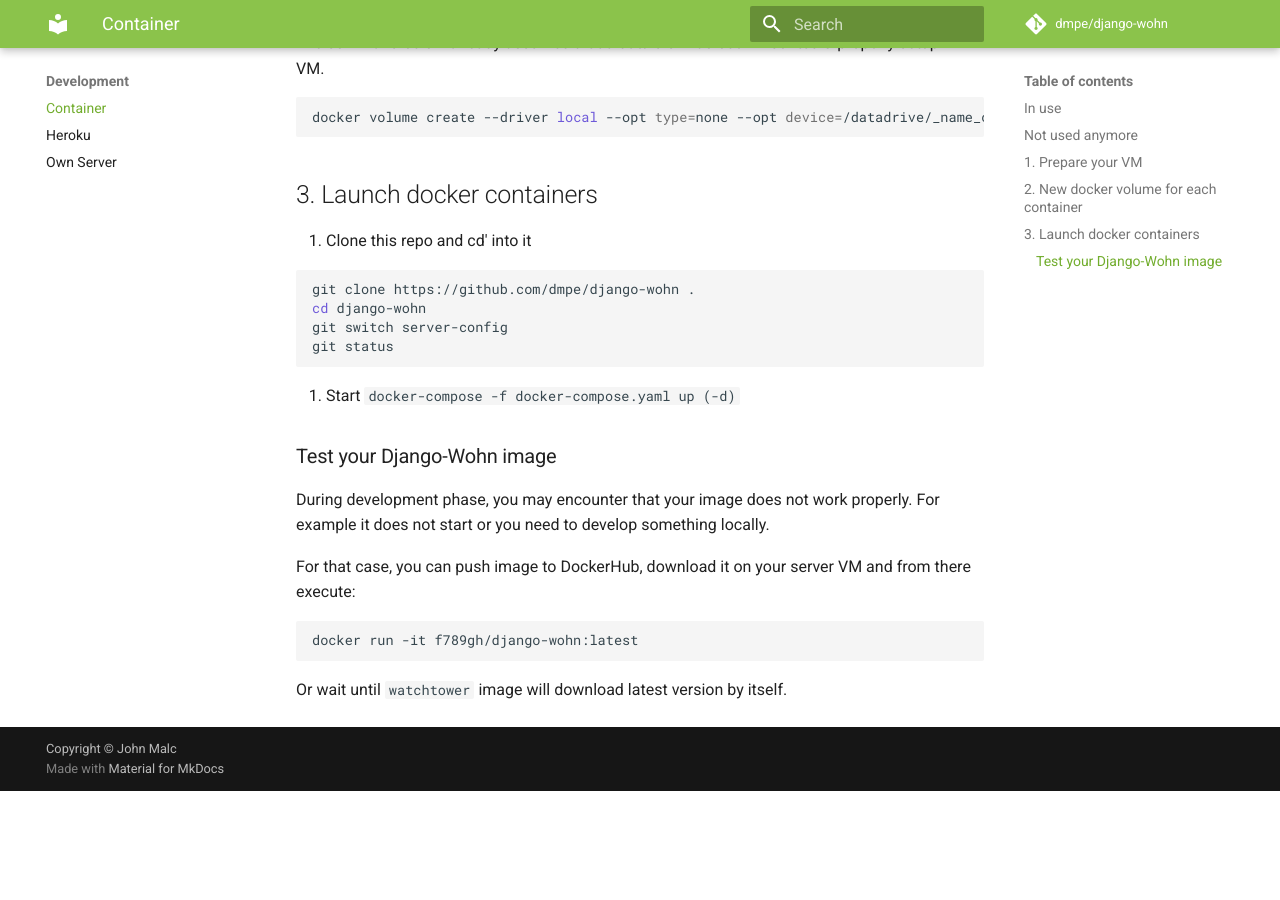
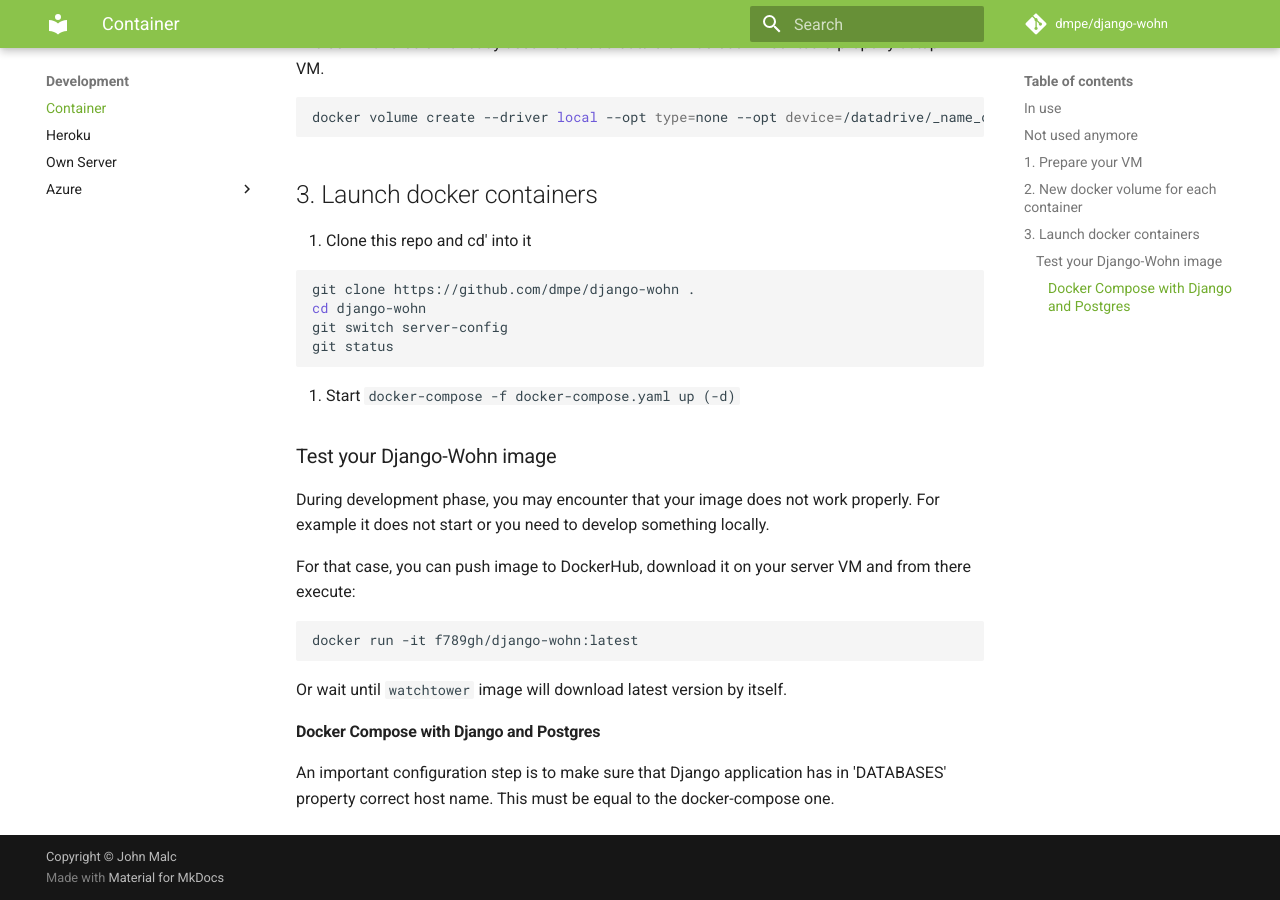
Before and after one commit to dmpe/django-wohn, an MkDocs documentation site: the page built from docs/development/container.md, in a window 1280 px wide and 900 px high, scrolled down 1309 px. Built offline with MkDocs 1.6.1 and Material for MkDocs 9.7.7, drawn with Linux system fonts in a browser that asks for light colours; comment, search, counter and statistics services are not loaded; before the commit the page ends 2100 px from its top, so only the background shows below that.

````diff
--- a/docs/development/container.md
+++ b/docs/development/container.md
@@ -77,3 +77,9 @@ docker run -it f789gh/django-wohn:latest
 ```
 
 Or wait until `watchtower` image will download latest version by itself.
+
+#### Docker Compose with Django and Postgres
+
+An important configuration step is to make sure that Django application has in 'DATABASES' property
+correct host name.
+This must be equal to the docker-compose one.
````
Also changed, not shown: docs/development/Azure/CICD.md (added, +13 -0 lines).
